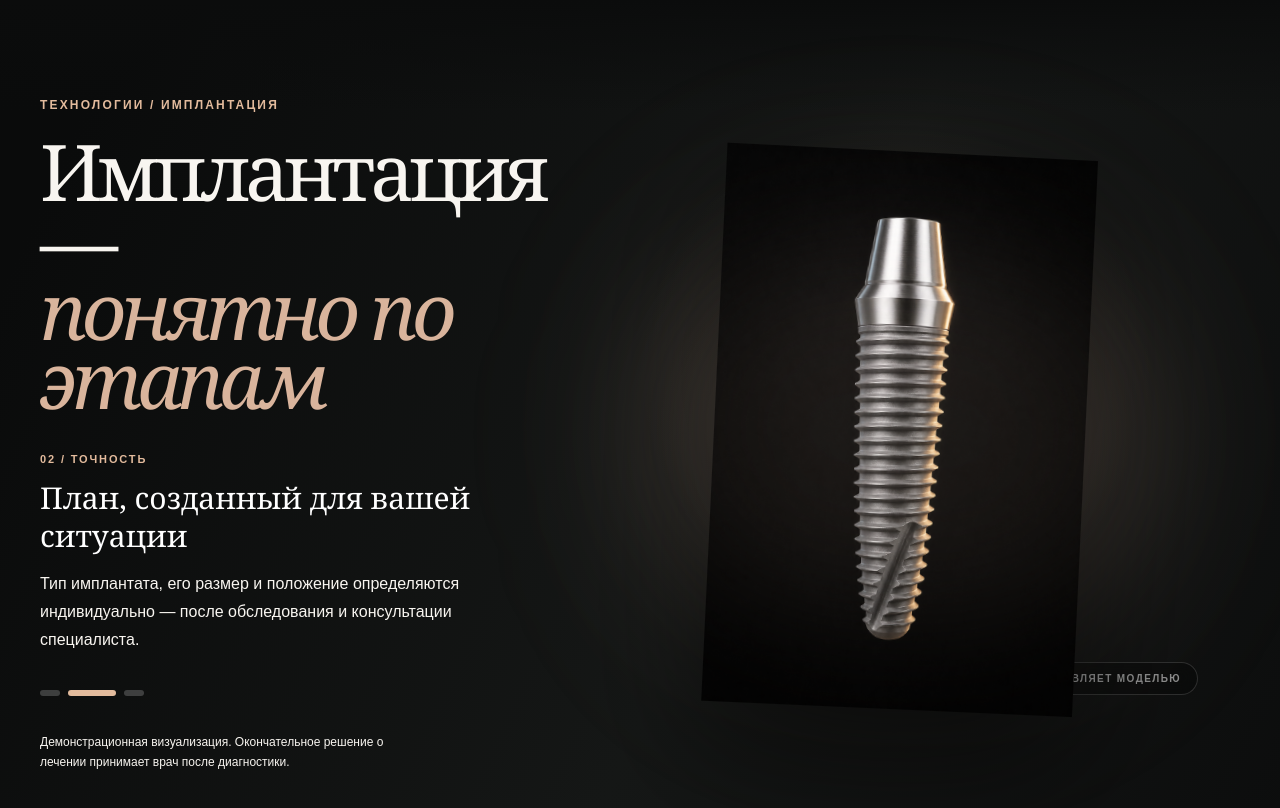
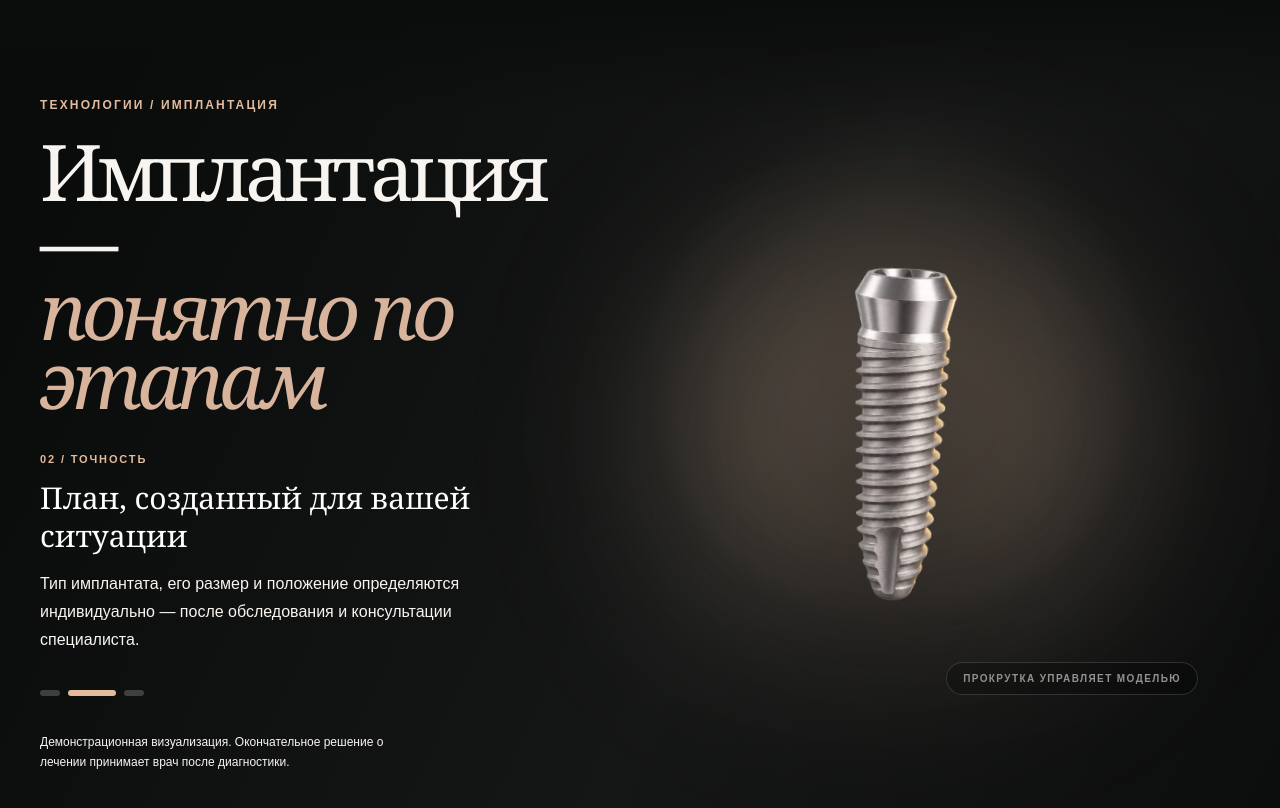
Before and after one commit to maestrocoda/dental-site, a Next.js app: page / in a window 1280 px wide. Shown: the part 5400-6208 px from the top of the page. Built offline with nearby package versions, Linux system fonts and the light colour scheme.

Commit message:
Remove background from implant visual

```diff
--- a/app/page.tsx
+++ b/app/page.tsx
@@ -971,7 +971,7 @@ function ImplantExperience() {
           <div className="relative mx-auto flex h-[min(68vh,720px)] w-full max-w-[620px] items-center justify-center" style={{ perspective: "1200px" }}>
             <div className="absolute inset-[12%] rounded-full bg-[#d9b49c]/15 blur-[100px]" />
             <motion.div style={{ rotateY, rotateZ, y, scale, transformStyle: "preserve-3d" }} className="relative z-10 h-full w-full will-change-transform">
-              <img src="/technology/implant-concept.png" alt="Демонстрационная 3D-визуализация дентального имплантата" className="h-full w-full object-contain drop-shadow-[0_40px_70px_rgba(0,0,0,.68)]" />
+              <img src="/technology/implant-concept-v2.png" alt="Демонстрационная 3D-визуализация дентального имплантата" className="h-full w-full object-contain drop-shadow-[0_40px_70px_rgba(0,0,0,.68)]" />
               <motion.div style={{ opacity: sheenOpacity }} className="pointer-events-none absolute inset-[18%_12%] rounded-full bg-[#f3d4ba]/25 blur-3xl" />
             </motion.div>
             <div className="absolute bottom-3 right-3 rounded-full border border-white/15 bg-black/25 px-4 py-2 text-[10px] font-bold uppercase tracking-[.14em] text-white/55 backdrop-blur">Прокрутка управляет моделью</div>
```
Also changed, not shown: public/technology/implant-concept-v2.png (added).
